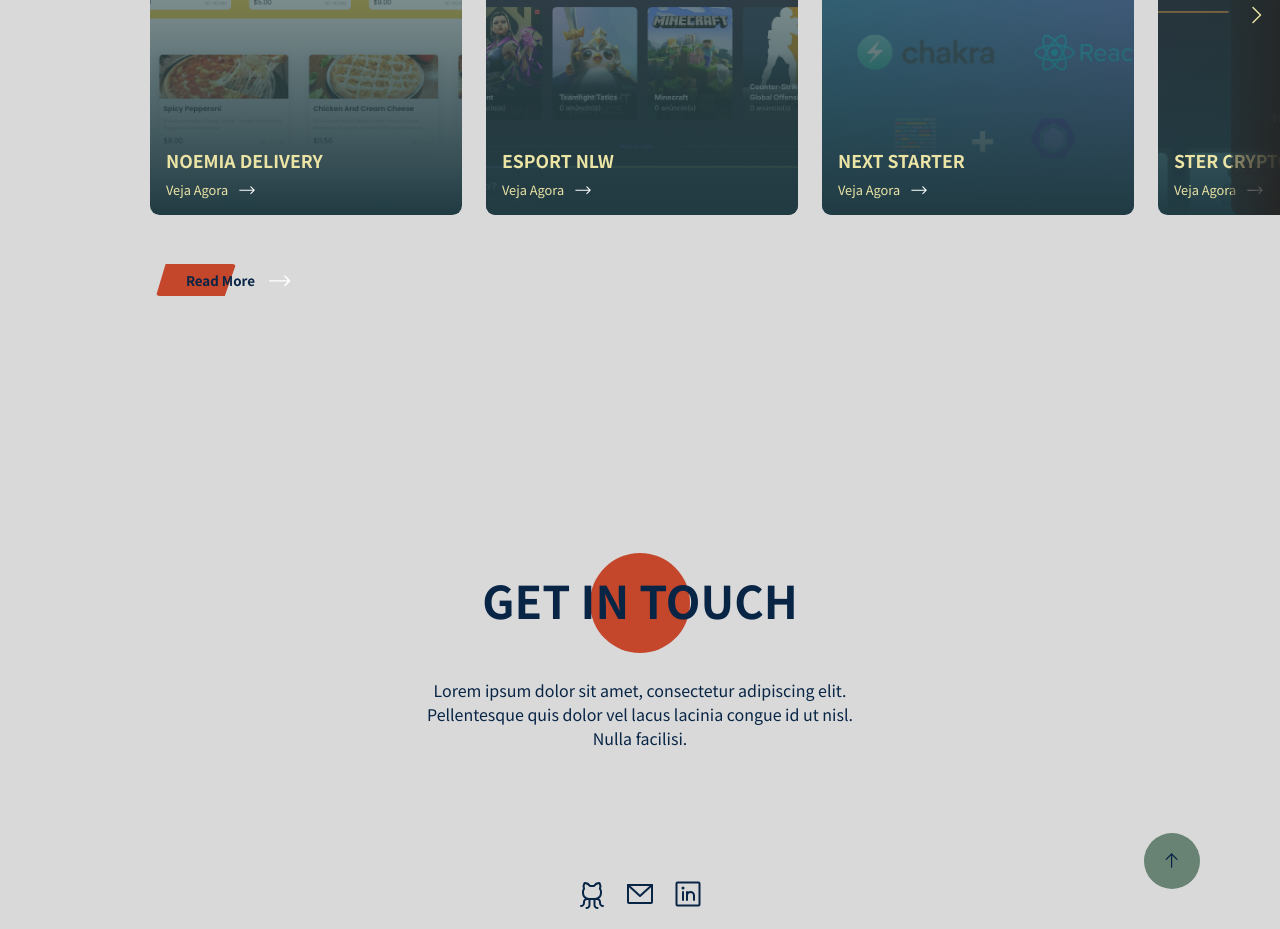
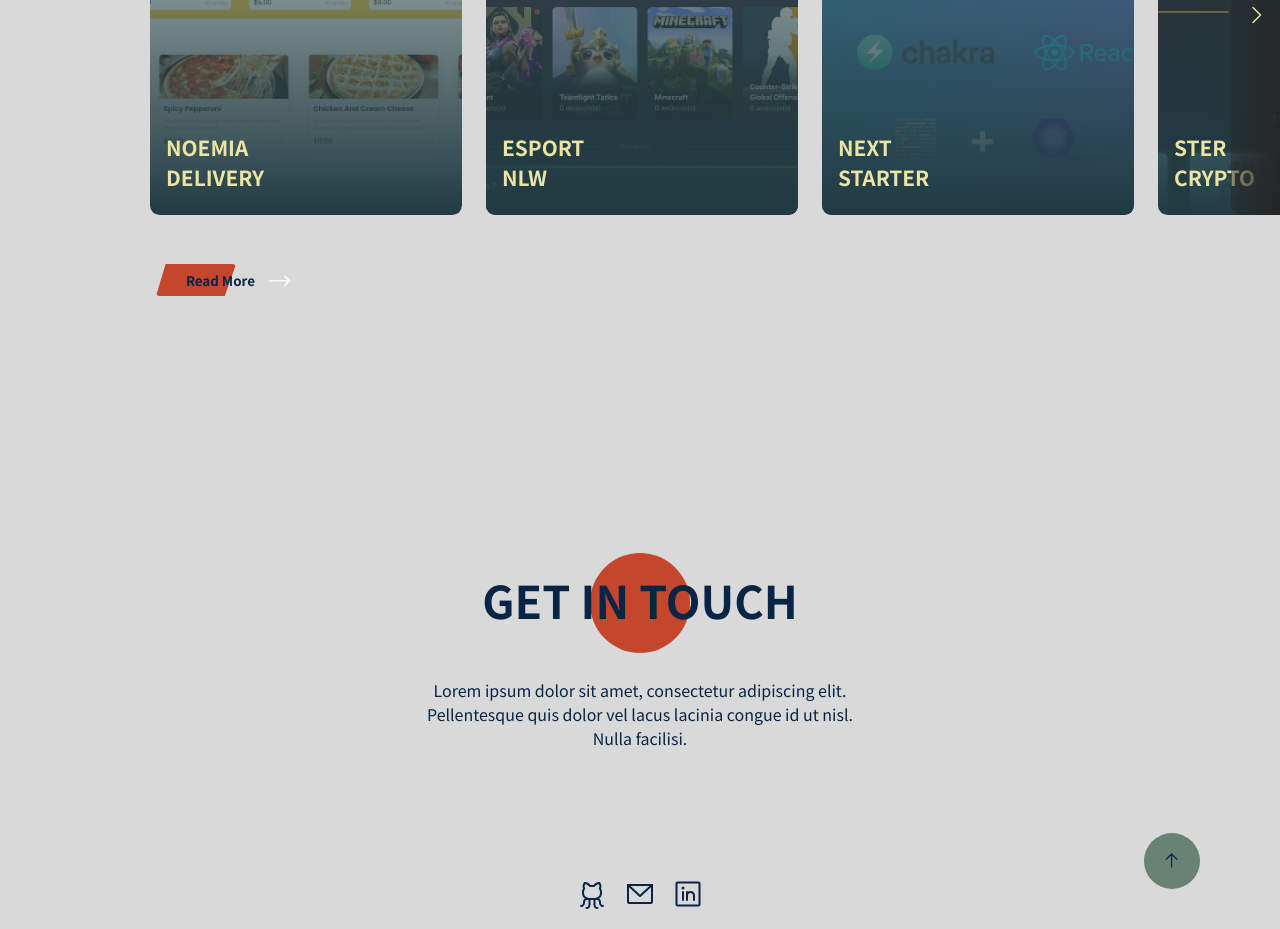
Before and after one commit to Marcos-An/my-portifolio, a Next.js app: page / in a window 1280 px wide. Shown: the part 2000-2929 px from the top of the page. Built offline with nearby package versions, Linux system fonts and the light colour scheme.

Commit message:
large card fixed

```diff
--- a/src/components/molecules/ProjectCard/card.module.scss
+++ b/src/components/molecules/ProjectCard/card.module.scss
@@ -44,14 +44,13 @@
 
   .largeContentWrapper {
     padding: 1rem;
+
     h3 {
-      font-size: 1.1rem;
+      font-size: 1.3rem;
       margin-bottom: 7px;
-    }
-
-    span {
-      font-size: 0.8rem;
-      cursor: pointer;
+      overflow-wrap: break-word;
+      hyphens: manual;
+      width: 40%;
     }
   }
 }
--- a/src/components/molecules/ProjectCard/index.tsx
+++ b/src/components/molecules/ProjectCard/index.tsx
@@ -81,9 +81,6 @@
       </div>
       <div className={styles.largeContentWrapper}>
         <h3>{data.title}</h3>
-        <span>
-          Veja Agora <ArrowIconCard />
-        </span>
       </div>
       <Image
         src={data.bannerUrl}
```
